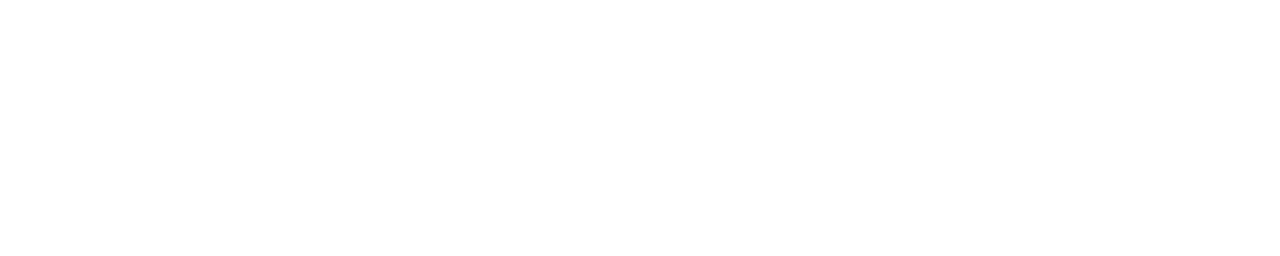
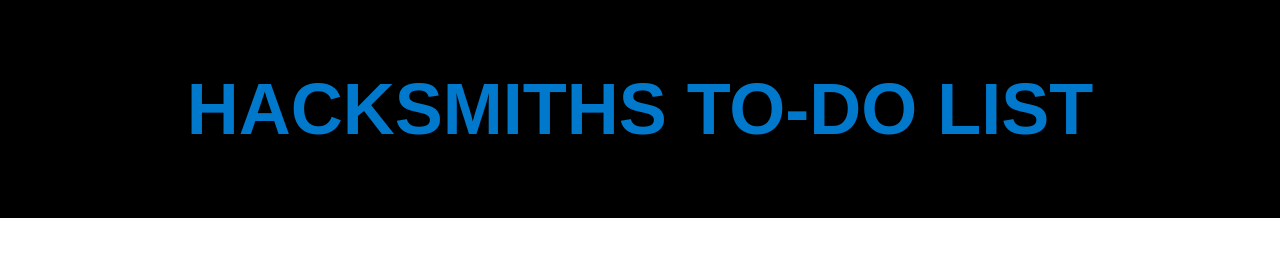
Before and after one commit to hacksmiths/lists, a plain HTML site: page public/index.html in a window 1280 px wide. Drawn offline with Linux system fonts and the light colour scheme.

Commit message:
started on the html and css.

```diff
--- /dev/null
+++ b/public/index.css
@@ -0,0 +1,19 @@
+body, html {
+    background: #FFFFFF;
+    font-family: "Oswald", sans-serif;
+    margin: 0;
+    padding: 0;
+}
+
+.header {
+    background: #000000;
+    color: #0079cc;
+    font-size: 36px;
+    padding: 20px 0;
+    text-align: center;
+    text-transform: uppercase;
+}
+
+.main {
+    margin: 40px 0;
+}
--- a/public/index.html
+++ b/public/index.html
@@ -1,9 +1,26 @@
 <!DOCTYPE html>
 <html>
-<head>
-	<title>Hacksmiths Todo list</title>
-</head>
-<body>
+	<head>
+		<title>Hacksmiths Todo list</title>
+		<link rel="stylesheet" type="text/css" href="index.css">
+	</head>
+	<body>
+		<div class="header">
+			<div class="container">
+				<h1>Hacksmiths To-Do List</h1>
+			</div>
+		</div>
 
-</body>
+		<div class="main">
+			<div class="container">
+
+			</div>
+		</div>
+
+		<div class="footer">
+			<div class="container">
+
+			</div>
+		</div>
+	</body>
 </html>
```
